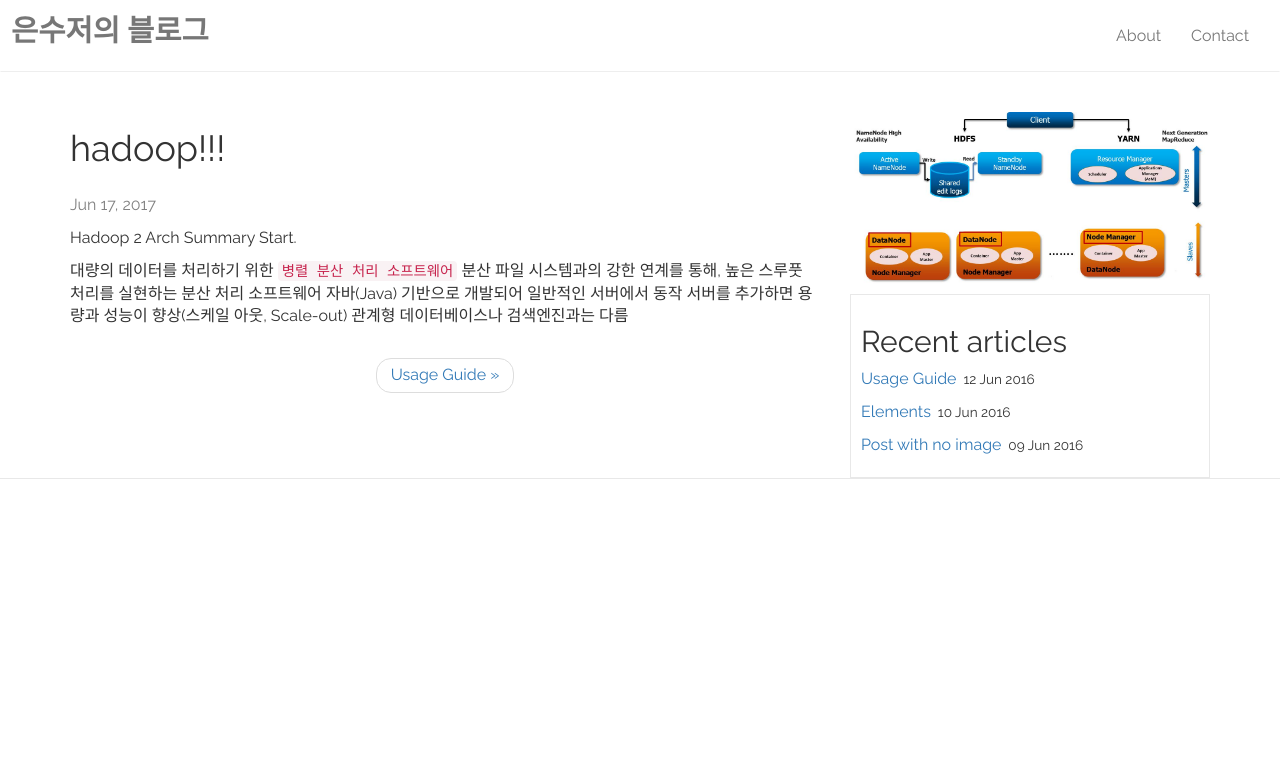
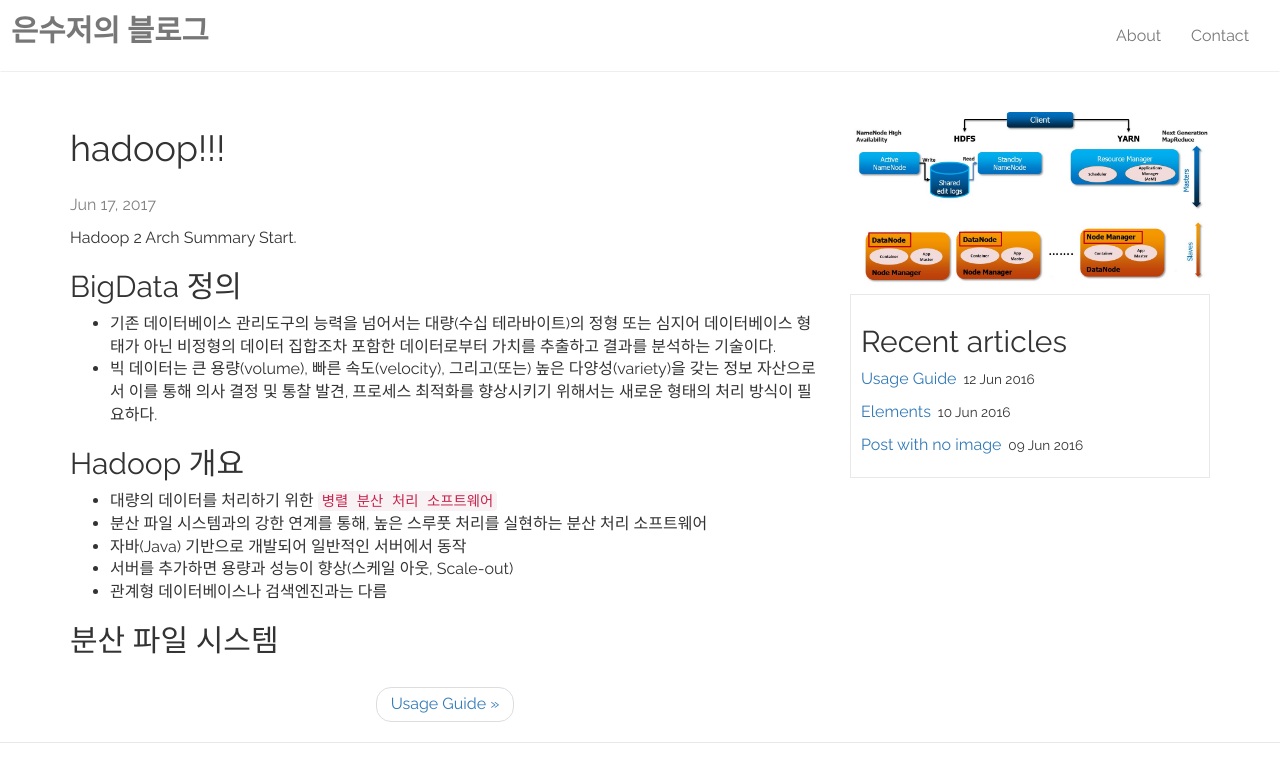
Before and after one commit to silverspoon318/hadoop, a Jekyll site: the page built from _posts/2017-06-17-hadoop.markdown, in a window 1280 px wide. Shown: the top 782 px of the page. Built offline with Jekyll 4.4.1, drawn with Linux system fonts in a browser that asks for light colours.

Commit message:
update : bigdata, hadoop 개요 추가

```diff
--- a/_posts/2017-06-17-hadoop.markdown
+++ b/_posts/2017-06-17-hadoop.markdown
@@ -8,8 +8,15 @@ categories: [one, two]
 ---
 Hadoop 2 Arch Summary Start.
 
-대량의 데이터를 처리하기 위한 `병렬 분산 처리 소프트웨어`
-분산 파일 시스템과의 강한 연계를 통해, 높은 스루풋 처리를 실현하는 분산 처리 소프트웨어
-자바(Java) 기반으로 개발되어 일반적인 서버에서 동작
-서버를 추가하면 용량과 성능이 향상(스케일 아웃, Scale-out)
-관계형 데이터베이스나 검색엔진과는 다름
+## BigData 정의
+- 기존 데이터베이스 관리도구의 능력을 넘어서는 대량(수십 테라바이트)의 정형 또는 심지어 데이터베이스 형태가 아닌 비정형의 데이터 집합조차 포함한 데이터로부터 가치를 추출하고 결과를 분석하는 기술이다.
+- 빅 데이터는 큰 용량(volume), 빠른 속도(velocity), 그리고(또는) 높은 다양성(variety)을 갖는 정보 자산으로서 이를 통해 의사 결정 및 통찰 발견, 프로세스 최적화를 향상시키기 위해서는 새로운 형태의 처리 방식이 필요하다.
+
+## Hadoop 개요
+- 대량의 데이터를 처리하기 위한 `병렬 분산 처리 소프트웨어`
+- 분산 파일 시스템과의 강한 연계를 통해, 높은 스루풋 처리를 실현하는 분산 처리 소프트웨어
+- 자바(Java) 기반으로 개발되어 일반적인 서버에서 동작
+- 서버를 추가하면 용량과 성능이 향상(스케일 아웃, Scale-out)
+- 관계형 데이터베이스나 검색엔진과는 다름
+
+## 분산 파일 시스템
```
